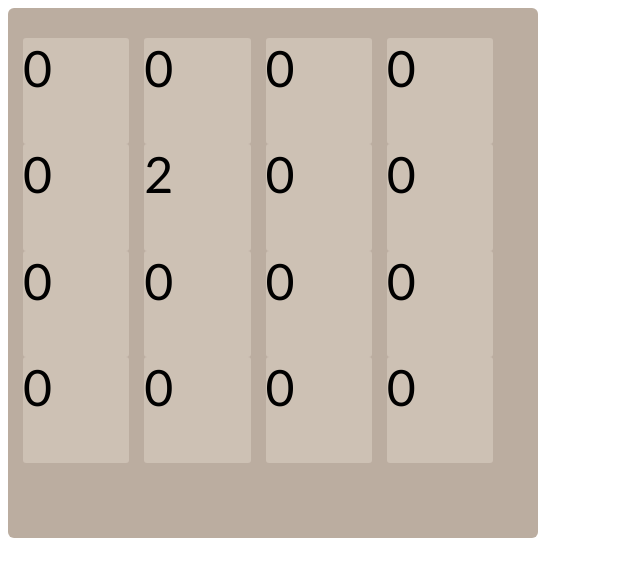
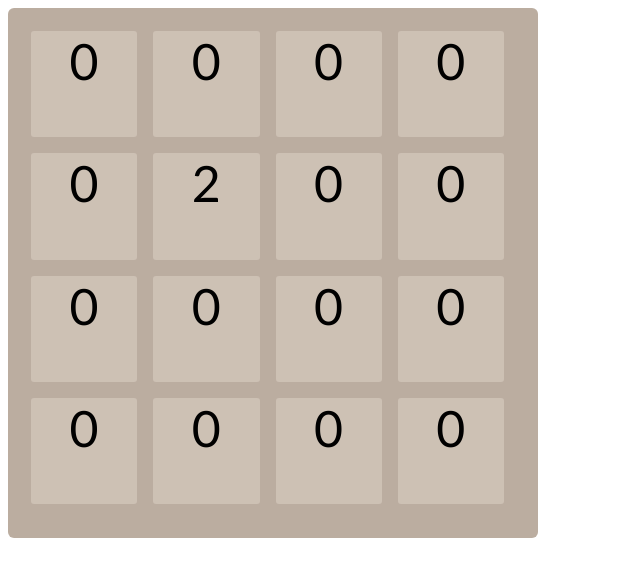
Before and after one commit to axellebot/DUT-HTML5-Projet, a PHP site: page /2048.html in a window 1280 px wide. Shown: the top 577 px of the page, without its empty margins (0-640 px from the left). Run offline with PHP 8.4, Linux system fonts and the light colour scheme; some libraries are stand-ins or nearby versions.

Commit message:
new layout

```diff
--- a/2048.html
+++ b/2048.html
@@ -11,7 +11,6 @@
 <main>
     <div class="game-container2048">
         <div class="grid-container2048">
-            <div class="grid-row" id="row1">
             <div class="grid-cell" id="cell_1-1">
 
             </div>
@@ -24,8 +23,6 @@
             <div class="grid-cell" id="cell_1-4">
 
             </div>
-            </div>
-            <div class="grid-row" id="row2">
 
             <div class="grid-cell" id="cell_2-1">
 
@@ -39,9 +36,7 @@
             <div class="grid-cell" id="cell_2-4">
 
             </div>
-            </div>
 
-            <div class="grid-row">
 
             <div class="grid-cell" id="cell_3-1">
 
@@ -55,8 +50,6 @@
             <div class="grid-cell" id="cell_3-4">
 
             </div>
-            </div>
-            <div class="grid-row">
             <div class="grid-cell" id="cell_4-1">
             </div>
             <div class="grid-cell" id="cell_4-2">
@@ -69,7 +62,6 @@
             </div>
         </div>
     </div>
-    </div>
 </main>
 <footer>
 
--- a/css/2048.css
+++ b/css/2048.css
@@ -12,21 +12,18 @@ div {
 }
 
 .grid-container2018 {
-    position: absolute;
+    position: relative;
     z-index: 1;
-}
-
-.grid-row {
-    margin-bottom: 15px;
 }
 
 .grid-cell {
     width: 106.25px;
     height: 106.25px;
-    margin-right: 15px;
+    margin:8px;
     float: left;
     border-radius: 3px;
     background: rgba(238, 228, 218, 0.35);
     font-family: Calibri;
     font-size: 50px;
+    text-align: center;
 }
```
Lines whose indentation alone changed are shown as unchanged.
